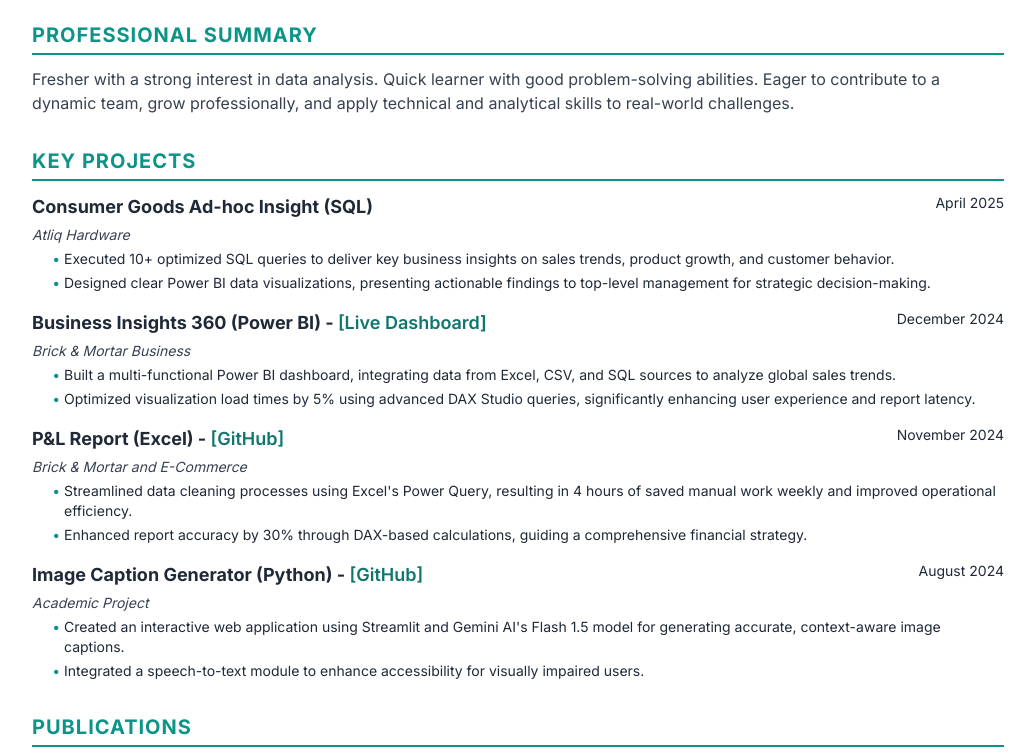
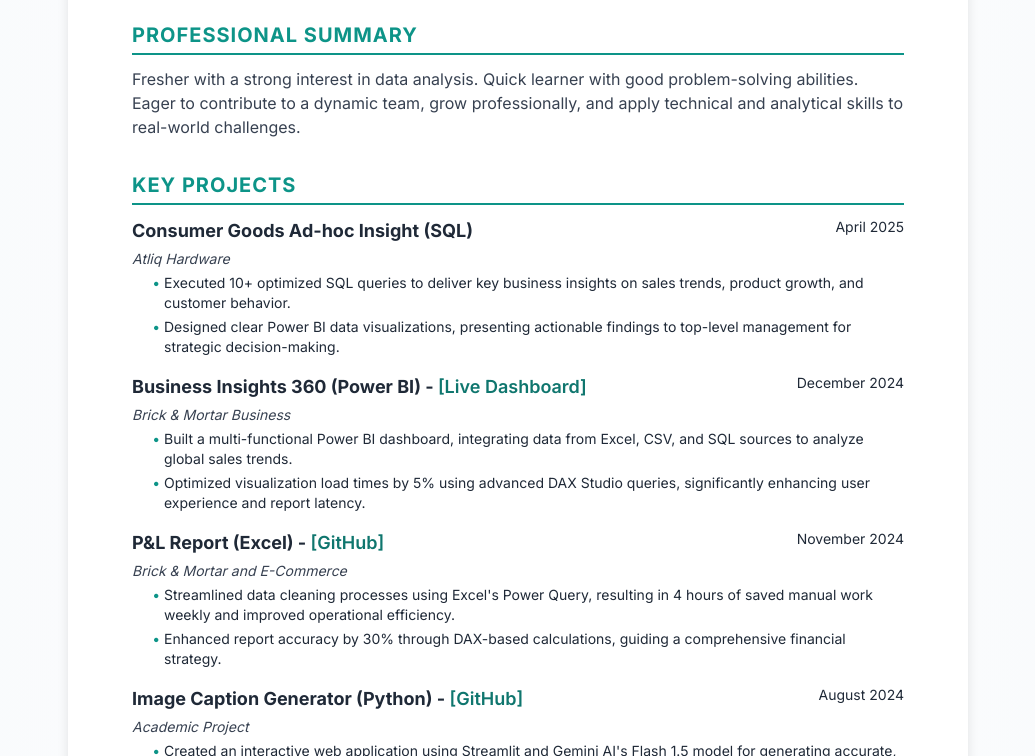
Before and after one commit to yaravind007/my-resume, a plain HTML site: page index.html in a window 1280 px wide. Shown: the part 193-949 px from the top of the page, without its empty margins (122-1157 px from the left). Drawn offline with nearby package versions, Linux system fonts and the light colour scheme.

Commit message:
Update index.html

```diff
--- a/index.html
+++ b/index.html
@@ -63,7 +63,7 @@
         }
         /* Page container now uses full width on desktop for the design */
         .resume-container {
-            max-width: 1100px; /* Adjusted max-width slightly for single column */
+            max-width: 900px; /* Adjusted max-width slightly for single column */
             margin: 1rem auto; /* Added margin top/bottom to float the document */
             padding: 2rem 1.5rem; /* Default padding for all screens */
             /* Added white background, shadow, and rounded corners to make it pop against the gradient */
```
